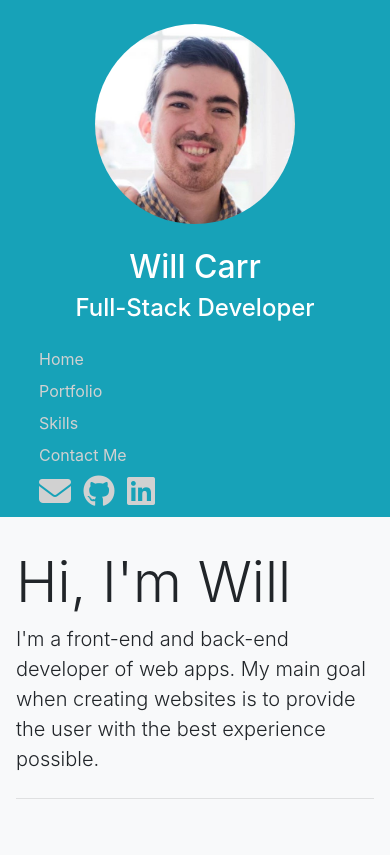
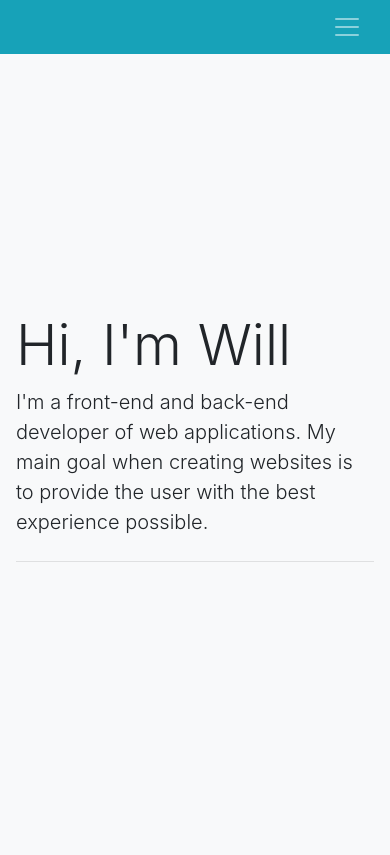
Before and after one commit to Will-Carr/willcarr.dev, a PHP site: page / in a window 390 px wide. After the commit the page ends 562 px from the top, so only its background shows below. Run offline with PHP 8.4, Linux system fonts and the light colour scheme; some libraries are stand-ins or nearby versions.

Commit message:
Phone navbar

```diff
--- a/index.html
+++ b/index.html
@@ -15,29 +15,71 @@
     <div class="container-fluid">
       <div class="row">
 
-        <div id="sidebar" class="col-12 col-md-3 bg-info">
+        <!-- LARGE SCREEN SIDEBAR -->
+        <div id="sidebar" class="col-12 col-md-3 d-none d-md-flex flex-column justify-content-between bg-info">
+
+          <div>
             <img id="headshot" class="d-block rounded-circle w-75 mx-auto mt-4" src="./images/headshot.jpg" />
             <h2 class="sidebar-text text-center mt-4">Will Carr</h2>
             <h4 class="sidebar-text text-center">Full-Stack Developer</h4>
 
-          <div id="links" class="px-4 mt-4">
-            <div class="mt-2"><a href="/">Home</a></div>
+            <div id="links" class="mx-4 mt-4">
+              <div class="mt-2">
+                <div><a href="/">Home</a></div>
                 <div class="mt-2"><a href="/portfolio/">Portfolio</a></div>
                 <div class="mt-2"><a href="/skills/">Skills</a></div>
                 <div class="mt-2"><a href="/contact/">Contact Me</a></div>
-            <div id="icons" class="my-2">
+              </div>
+            </div>
+          </div>
+
+          <div id="icons" class="m-4">
             <a class="mr-2" href="mailto:will@willcarr.dev" target="_blank"><i class="fas fa-2x fa-envelope"></i></a>
             <a class="mr-2" href="https://github.com/Will-Carr" target="_blank"><i class="fab fa-2x fa-github"></i></a>
             <a href="https://www.linkedin.com/in/william-carr-133a8510b/" target="_blank"><i class="fab fa-2x fa-linkedin"></i></a>
           </div>
-          </div>
 
         </div>
 
+
+        <!-- SMALL SCREEN COLLAPSE NAVBAR -->
+        <nav class="navbar navbar-dark bg-info col-12 d-md-none">
+          <p class="navbar-brand"></p>
+          <button class="navbar-toggler" type="button" data-toggle="collapse" data-target="#navbarToggler" aria-controls="navbarToggler" aria-expanded="false" aria-label="Toggle navigation">
+            <span class="navbar-toggler-icon"></span>
+          </button>
+
+          <div class="collapse navbar-collapse" id="navbarToggler">
+            <ul class="navbar-nav mr-auto mt-2">
+              <li class="nav-item active">
+                <a class="nav-link" href="/">Home</a>
+              </li>
+              <li class="nav-item">
+                <a class="nav-link" href="/portfolio/">Portfolio</a>
+              </li>
+              <li class="nav-item">
+                <a class="nav-link" href="/skills/">Skills</a>
+              </li>
+              <li class="nav-item">
+                <a class="nav-link" href="/contact/">Contact Me</a>
+              </li>
+              <li class="nav-item">
+                <div id="icons" class="d-flex">
+                  <a class="nav-link mr-3" href="mailto:will@willcarr.dev" target="_blank"><i class="fas fa-2x fa-envelope"></i></a>
+                  <a class="nav-link mr-3" href="https://github.com/Will-Carr" target="_blank"><i class="fab fa-2x fa-github"></i></a>
+                  <a class="nav-link" href="https://www.linkedin.com/in/william-carr-133a8510b/" target="_blank"><i class="fab fa-2x fa-linkedin"></i></a>
+                </div>
+              </li>
+            </ul>
+          </div>
+        </nav>
+
+
+        <!-- MAIN CONTENT -->
         <div id="main" class="col-12 col-md-9 bg-light d-flex align-items-center">
           <div>
             <h1 class="display-4">Hi, I'm Will</h1>
-            <p class="lead">I'm a front-end and back-end developer of web apps.
+            <p class="lead">I'm a front-end and back-end developer of web applications.
                             My main goal when creating websites is to provide the user with the best experience possible.</p>
             <hr class="my-4">
             <!-- <a class="btn btn-primary btn-lg" href="#" role="button">Learn more</a> -->
--- a/style.css
+++ b/style.css
@@ -29,13 +29,13 @@
   max-width: 200px;
 }
 
-#links a, #links i {
+#links a, #icons i {
   color: #d1d1d1;
   text-decoration: none;
   transition: .5s;
 }
 
-#links a:hover, #links i:hover {
+#links a:hover, #icons i:hover {
   color: white;
 }
 
@@ -43,9 +43,12 @@
   color: white;
 }
 
-#icons {
-  position: absolute;
-  bottom: 1em;
+.navbar-toggler {
+  border: none;
+}
+
+.nav-link {
+  width: min-content;
 }
 
 #main {
@@ -54,10 +57,6 @@
   right: 0;
   min-height: 100vh;
   padding: 4rem 2rem;
-}
-
-.jumbotron {
-
 }
 
 @media (max-width: 768px){
@@ -74,7 +73,7 @@
   #main {
     /* Change this when we know the height of main */
     position: relative;
-    min-height: calc(100vh - 20em - 200px);
+    min-height: calc(100vh - 3.5em + 2px);
     padding: 2rem 1rem;
   }
 }
```
Lines whose indentation alone changed are shown as unchanged.
